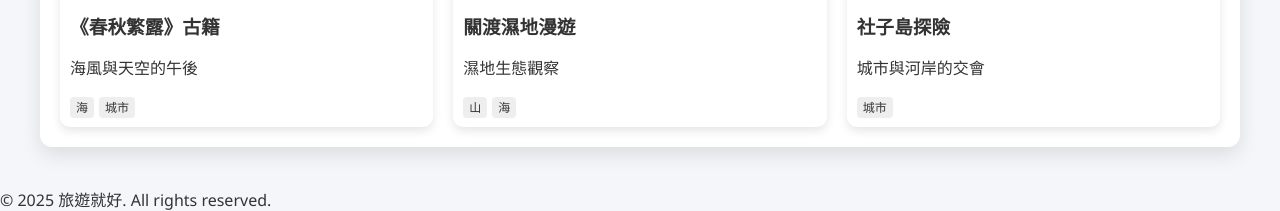
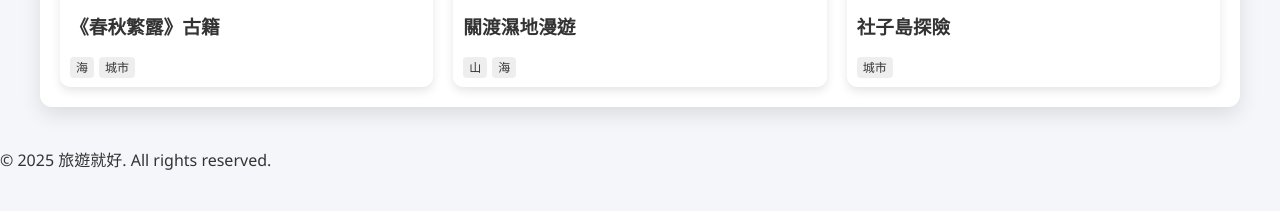
Before and after one commit to acasiacomm/asiacomm.github.io, a plain HTML site: page index.html in a window 1280 px wide. Shown: the part 1362-1573 px from the top of the page. After the commit the page ends 1533 px from the top, so only its background shows below. Drawn offline with Linux system fonts and the light colour scheme.

Commit message:
Update index.html

```diff
--- a/index.html
+++ b/index.html
@@ -170,7 +170,7 @@ const articles=[
   {
     id:1,
     title:"《春秋繁露》古籍",
-    summary:"海風與天空的午後",
+    summary:" ",
     content:`這是一本名為《春秋繁露》的古籍，其年代可追溯至漢代，
 作者歸功於董仲舒。該書約有八十二篇，七萬兩千字。內容涉及陰陽五行學說及其與政治的關係，
 是重要的政治論著。儘管歸屬於董仲舒，但目前的版本可能是歷經後人編纂而成。
@@ -181,7 +181,7 @@ const articles=[
   {
     id:2,
     title:"關渡濕地漫遊",
-    summary:"濕地生態觀察",
+    summary:" ",
     content:"完整文章內容2",
     tags:["山","海"],
     images:["IMG_20251207_100406.jpg"]
@@ -189,7 +189,7 @@ const articles=[
   {
     id:3,
     title:"社子島探險",
-    summary:"城市與河岸的交會",
+    summary:" ",
     content:"完整文章內容3",
     tags:["城市"],
     images:["IMG_20251207_100410.jpg"]
```
